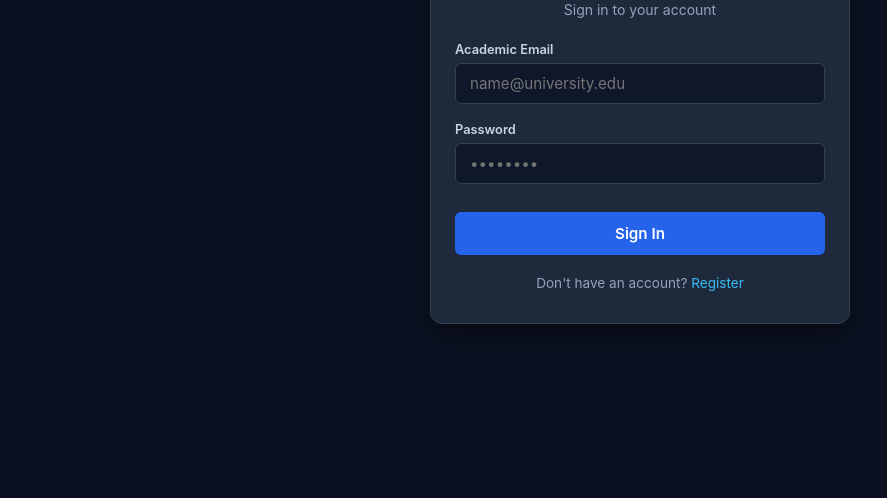
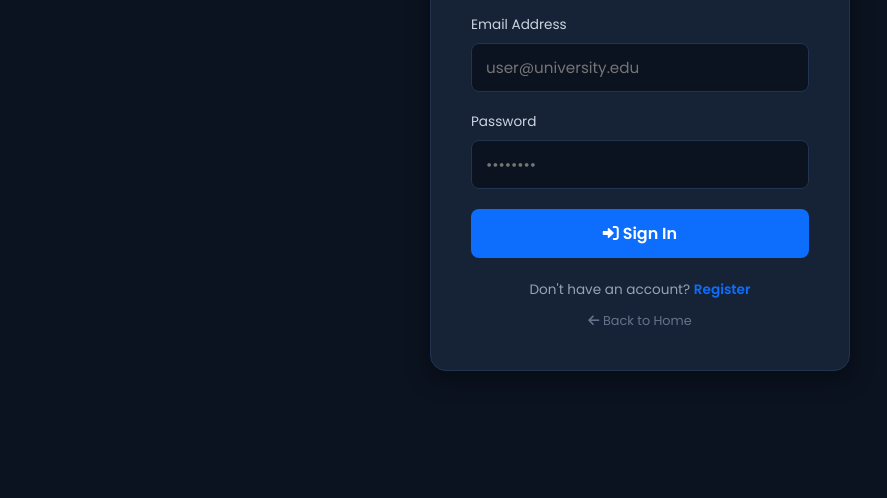
Before and after one commit to m-adoza/Intelliverify, a website: page fronted/login.html in a window 1280 px wide. Shown: the part 302-800 px from the top of the page, without its empty margins (0-887 px from the left). Drawn offline with nearby package versions, Linux system fonts and the light colour scheme.

Commit message:
Revamp login.html layout and styles
Refactor login page structure and styles for improved layout and user experience.

```diff
--- a/fronted/login.html
+++ b/fronted/login.html
@@ -3,263 +3,319 @@
 <head>
     <meta charset="UTF-8">
     <meta name="viewport" content="width=device-width, initial-scale=1.0">
-  <title>Login - IntelliVerify</title>
-  <!-- Supabase JS Client -->
-  <script src="https://cdn.jsdelivr.net/npm/@supabase/supabase-js@2"></script>
+
+    <title>Login – IntelliVerify</title>
+
+    <link href="https://fonts.googleapis.com/css2?family=Poppins:wght@300;400;600;700&display=swap" rel="stylesheet">
+    <link rel="stylesheet" href="https://cdnjs.cloudflare.com/ajax/libs/font-awesome/6.0.0/css/all.min.css">
+
     <style>
         * {
-      box-sizing: border-box;
             margin: 0;
             padding: 0;
-      font-family: -apple-system, BlinkMacSystemFont, "Segoe UI", Roboto, Helvetica, Arial, sans-serif;
+            box-sizing: border-box;
+            font-family: 'Poppins', sans-serif;
         }
 
         body {
-      background-color: #0b1120;
-      color: #f8fafc;
+            background: #0b1320;
+            color: #fff;
+            min-height: 100vh;
             display: flex;
-      flex-direction: column;
-      min-height: 100vh;
             align-items: center;
             justify-content: center;
             padding: 20px;
         }
 
-    .navbar {
-      position: fixed;
-      top: 0;
-      left: 0;
+        .login-card {
+            background: #162235;
+            border-radius: 16px;
             width: 100%;
-      padding: 16px 24px;
-      background-color: #0f172a;
-      border-bottom: 1px solid #1e293b;
-      display: flex;
-      justify-content: space-between;
-      align-items: center;
+            max-width: 420px;
+            padding: 40px;
+            border: 1px solid #23344e;
+            box-shadow: 0 8px 25px rgba(0,0,0,0.4);
         }
 
-    .navbar-brand {
-      font-weight: 700;
-      font-size: 1.125rem;
-      color: #38bdf8;
-      text-decoration: none;
-      display: flex;
-      align-items: center;
-      gap: 8px;
+        .brand {
+            text-align: center;
+            margin-bottom: 30px;
         }
 
-    .card {
-      background-color: #1e293b;
-      border: 1px solid #334155;
-      border-radius: 12px;
-      padding: 32px 24px;
-      width: 100%;
-      max-width: 420px;
-      box-shadow: 0 10px 25px -5px rgba(0, 0, 0, 0.5);
-      margin-top: 60px;
+        .brand i {
+            font-size: 2.8rem;
+            color: #0d6efd;
+            margin-bottom: 10px;
         }
 
-    .card-title {
-      text-align: center;
-      font-size: 1.5rem;
-      font-weight: 600;
-      margin-bottom: 6px;
+        .brand h2 {
+            font-weight: 700;
+            font-size: 1.6rem;
         }
 
-    .card-subtitle {
-      text-align: center;
+        .brand p {
             color: #94a3b8;
-      font-size: 0.875rem;
-      margin-bottom: 24px;
+            font-size: 0.85rem;
+            margin-top: 5px;
         }
 
-    .alert {
-      background-color: #7f1d1d;
-      border: 1px solid #991b1b;
-      color: #fecaca;
-      padding: 12px;
-      border-radius: 6px;
-      font-size: 0.875rem;
-      margin-bottom: 20px;
+        .error-alert {
+            background: rgba(220, 53, 69, 0.15);
+            border: 1px solid #dc3545;
+            color: #ffb3bb;
+            padding: 11px 13px;
+            border-radius: 8px;
+            font-size: 0.85rem;
+            margin-bottom: 18px;
             display: none;
         }
 
         .form-group {
-      margin-bottom: 18px;
+            margin-bottom: 20px;
         }
 
-    label {
+        .form-group label {
             display: block;
-      font-size: 0.8rem;
-      font-weight: 600;
+            font-size: 0.85rem;
             color: #cbd5e1;
-      margin-bottom: 6px;
+            margin-bottom: 8px;
+            font-weight: 500;
         }
 
-    input {
+        .form-group input {
             width: 100%;
-      padding: 10px 14px;
-      background-color: #0f172a;
-      border: 1px solid #334155;
-      border-radius: 6px;
-      color: #ffffff;
+            padding: 12px 14px;
+            border-radius: 8px;
+            border: 1px solid #23344e;
+            background: #0b1320;
+            color: #fff;
             font-size: 0.95rem;
             outline: none;
-      transition: border-color 0.2s;
+            transition: 0.2s;
         }
 
-    input:focus {
-      border-color: #3b82f6;
+        .form-group input:focus {
+            border-color: #0d6efd;
+            box-shadow: 0 0 0 3px rgba(13,110,253,0.12);
         }
 
         .btn-submit {
             width: 100%;
             padding: 12px;
-      background-color: #2563eb;
-      color: #ffffff;
+            background: #0d6efd;
+            color: #fff;
             border: none;
-      border-radius: 6px;
+            border-radius: 8px;
             font-weight: 600;
-      font-size: 0.95rem;
             cursor: pointer;
-      margin-top: 10px;
-      transition: background-color 0.2s;
+            font-size: 1rem;
+            transition: 0.3s;
         }
 
         .btn-submit:hover {
-      background-color: #1d4ed8;
+            background: #0b5ed7;
         }
 
         .btn-submit:disabled {
-      opacity: 0.6;
+            opacity: 0.65;
             cursor: not-allowed;
         }
 
-    .footer-link {
+        .footer-links {
             text-align: center;
-      margin-top: 20px;
+            margin-top: 22px;
+            color: #94a3b8;
             font-size: 0.85rem;
+        }
+
+        .footer-links a {
+            color: #0d6efd;
+            text-decoration: none;
+            font-weight: 600;
+        }
+
+        .footer-links a:hover {
+            text-decoration: underline;
+        }
+
+        .back-home {
+            display: block;
+            text-align: center;
+            margin-top: 12px;
+            color: #64748b;
+            font-size: 0.8rem;
+            text-decoration: none;
+        }
+
+        .back-home:hover {
             color: #94a3b8;
         }
 
-    .footer-link a {
-      color: #38bdf8;
-      text-decoration: none;
+        @media (max-width: 480px) {
+            .login-card {
+                padding: 30px 22px;
             }
-
-    .footer-link a:hover {
-      text-decoration: underline;
         }
     </style>
 </head>
+
 <body>
 
-  <div class="navbar">
-    <a href="/" class="navbar-brand">🛡️ IntelliVerify</a>
+<div class="login-card">
+
+    <div class="brand">
+        <i class="fas fa-shield-alt"></i>
+        <h2>IntelliVerify Portal</h2>
+        <p>Student & Academic Research Verification</p>
     </div>
 
-  <div class="card">
-    <h1 class="card-title">Welcome Back</h1>
-    <p class="card-subtitle">Sign in to your account</p>
+    <div class="error-alert" id="errorAlert"></div>
 
-    <div id="errorAlert" class="alert"></div>
+    <form id="loginForm">
 
-    <!-- Explicit inline submit handler prevents standard page refresh -->
-    <form id="loginForm" onsubmit="handleLogin(event)">
         <div class="form-group">
-        <label for="email">Academic Email</label>
-        <input type="email" id="email" placeholder="name@university.edu" required />
+            <label for="email">Email Address</label>
+            <input
+                type="email"
+                id="email"
+                required
+                autocomplete="email"
+                placeholder="user@university.edu"
+            >
         </div>
 
         <div class="form-group">
             <label for="password">Password</label>
-        <input type="password" id="password" placeholder="••••••••" required />
+            <input
+                type="password"
+                id="password"
+                required
+                autocomplete="current-password"
+                placeholder="••••••••"
+            >
         </div>
 
-      <button type="submit" id="submitBtn" class="btn-submit">Sign In</button>
+        <button type="submit" class="btn-submit" id="loginBtn">
+            <i class="fas fa-sign-in-alt"></i>
+            <span>Sign In</span>
+        </button>
+
     </form>
 
-    <div class="footer-link">
-      Don't have an account? <a href="/register.html">Register</a>
-    </div>
+    <div class="footer-links">
+        Don't have an account?
+        <a href="register.html">Register</a>
     </div>
 
+    <a href="index.html" class="back-home">
+        <i class="fas fa-arrow-left"></i> Back to Home
+    </a>
+
+</div>
+
+<!-- Supabase -->
+<script src="https://cdn.jsdelivr.net/npm/@supabase/supabase-js@2"></script>
+
+<!-- Shared IntelliVerify Supabase configuration -->
+<script src="../js/supabase-config.js"></script>
+
 <script>
-    const SUPABASE_URL = 'https://yxgxzflcgrzfndzxqibg.supabase.co';
-    const SUPABASE_ANON_KEY = 'eyJhbGciOiJIUzI1NiIsInR5cCI6IkpXVCJ9.eyJpc3MiOiJzdXBhYmFzZSIsInJlZiI6Inl4Z3h6ZmxjZ3J6Zm5kenhxaWJnIiwicm9sZSI6ImFub24iLCJpYXQiOjE3OTAyNDM5MDUsImV4cCI6MjEwNTgxOTkwNX0.DK159oguwZwpw31QoaEB0x0Rz4wTICJo6M5yrmVMwkM';
+document.addEventListener('DOMContentLoaded', () => {
 
-    async function handleLogin(e) {
-      // 1. Immediately prevent page reloading
+    const loginForm = document.getElementById('loginForm');
+    const loginBtn = document.getElementById('loginBtn');
+    const errorAlert = document.getElementById('errorAlert');
+
+    loginForm.addEventListener('submit', async (e) => {
+
         e.preventDefault();
 
-      const submitBtn = document.getElementById('submitBtn');
-      const errorAlert = document.getElementById('errorAlert');
         errorAlert.style.display = 'none';
-
-      // 2. Safeguard check for Supabase SDK
-      if (typeof window.supabase === 'undefined') {
-        errorAlert.textContent = 'Supabase SDK failed to load. Please refresh your browser.';
-        errorAlert.style.display = 'block';
-        return;
-      }
-
-      submitBtn.disabled = true;
-      submitBtn.textContent = 'Signing in...';
+        errorAlert.textContent = '';
 
         const email = document.getElementById('email').value.trim();
         const password = document.getElementById('password').value;
 
-      try {
-        const supabase = window.supabase.createClient(SUPABASE_URL, SUPABASE_ANON_KEY);
-
-        // 3. Authenticate with Supabase Auth
-        const { data: authData, error: authError } = await supabase.auth.signInWithPassword({
-          email,
-          password
-        });
-
-        if (authError) throw authError;
-
-        const userId = authData.user.id;
-
-        // 4. Fetch the user's assigned role from the database
-        const { data: userData } = await supabase
-          .from('users')
-          .select('role')
-          .eq('id', userId)
-          .single();
-
-        let userRole = userData?.role;
-
-        // Fallback check on 'profiles' table if user is registered there
-        if (!userRole) {
-          const { data: profileData } = await supabase
-            .from('profiles')
-            .select('role')
-            .eq('id', userId)
-            .single();
-          userRole = profileData?.role;
+        if (!email || !password) {
+            showError('Please enter your email and password.');
+            return;
         }
 
-        // Default role fallback
-        if (!userRole) {
-          userRole = 'student';
+        loginBtn.disabled = true;
+        loginBtn.innerHTML =
+            '<i class="fas fa-spinner fa-spin"></i> Signing in...';
+
+        try {
+
+            if (typeof window.loginUser !== 'function') {
+                throw new Error(
+                    'Login service is unavailable. Please check supabase-config.js.'
+                );
             }
 
-        // 5. Redirect based on static routes
-        if (userRole === 'admin') {
-          window.location.href = '/admin/dashboard.html';
+            /*
+             * loginUser() should:
+             * 1. Authenticate through Supabase Auth.
+             * 2. Retrieve the user's profile/role.
+             * 3. Return the profile object.
+             */
+            const profile = await window.loginUser(email, password);
+
+            if (!profile || !profile.role) {
+                throw new Error(
+                    'Your account role could not be determined.'
+                );
+            }
+
+            const role = profile.role.toLowerCase();
+
+            /*
+             * Student → Student Dashboard
+             */
+            if (role === 'student') {
+
+                window.location.href = 'student/dashboard.html';
+
+            /*
+             * Supervisor/Admin → Admin Dashboard
+             */
+            } else if (
+                role === 'supervisor' ||
+                role === 'admin'
+            ) {
+
+                window.location.href = 'admin/dashboard.html';
+
             } else {
-          window.location.href = '/student/dashboard.html';
+
+                throw new Error(
+                    'Unrecognized user role: ' + profile.role
+                );
             }
 
         } catch (err) {
-        errorAlert.textContent = err.message || 'Login failed. Please check your credentials.';
+
+            console.error('Login error:', err);
+
+            showError(
+                err?.message ||
+                'Invalid login credentials. Please try again.'
+            );
+
+            loginBtn.disabled = false;
+
+            loginBtn.innerHTML =
+                '<i class="fas fa-sign-in-alt"></i> Sign In';
+        }
+    });
+
+    function showError(message) {
+        errorAlert.textContent = message;
         errorAlert.style.display = 'block';
-        submitBtn.disabled = false;
-        submitBtn.textContent = 'Sign In';
     }
-    }
+
+});
 </script>
+
 </body>
 </html>
```
Lines whose indentation alone changed are shown as unchanged.
